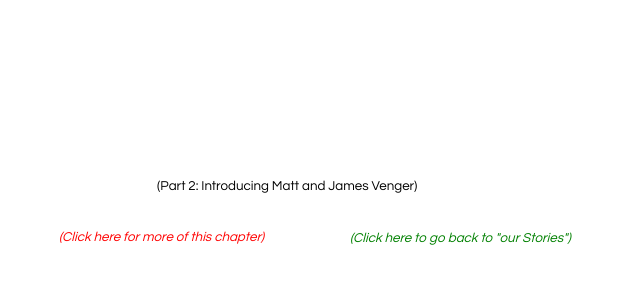
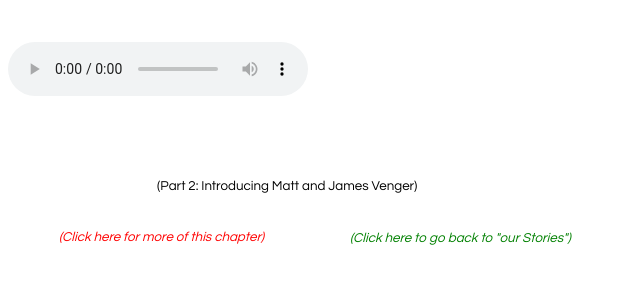
Before and after one commit to GaryBarnett55/GaryBarnett55.github.io, a plain HTML site: page album14-7-29-01_015.htm in a window 1280 px wide. Shown: the whole page, without its empty margins (0-640 px from the left). Drawn offline with Linux system fonts and the light colour scheme.

Commit message:
Update album14-7-29-01_015.htm

```diff
--- a/album14-7-29-01_015.htm
+++ b/album14-7-29-01_015.htm
@@ -28,13 +28,11 @@
 
 
 <BODY BGCOLOR="#ffffff" TEXT="#ffffff" LINK="#ff0000" VLINK="#800080" ALINK="#FF0000" onLoad="if(V4) OnLoad()">
-html
-CopyEdit
-&lt;p&gt;&lt;strong&gt;Click below to hear a portion of the story:&lt;/strong&gt;&lt;/p&gt;
-&lt;audio controls&gt;
-&lt;source src=&quot;cover_pg_audio_web.mp3&quot; type=&quot;audio/mpeg&quot;&gt;
+<p>Click below to hear a portion of the story:</p>
+<audio controls>
+<source src="cover_pg_audio_web.mp3"type="audio/mpeg">
 Your browser does not support the audio element.
-&lt;/audio&gt;
+			</audio>
 
 	<DIV CLASS=F33 STYLE="left:157;top:179;width:314;height:39;color:#000000;">
 		(Part 2: Introducing Matt and James Venger)
```
